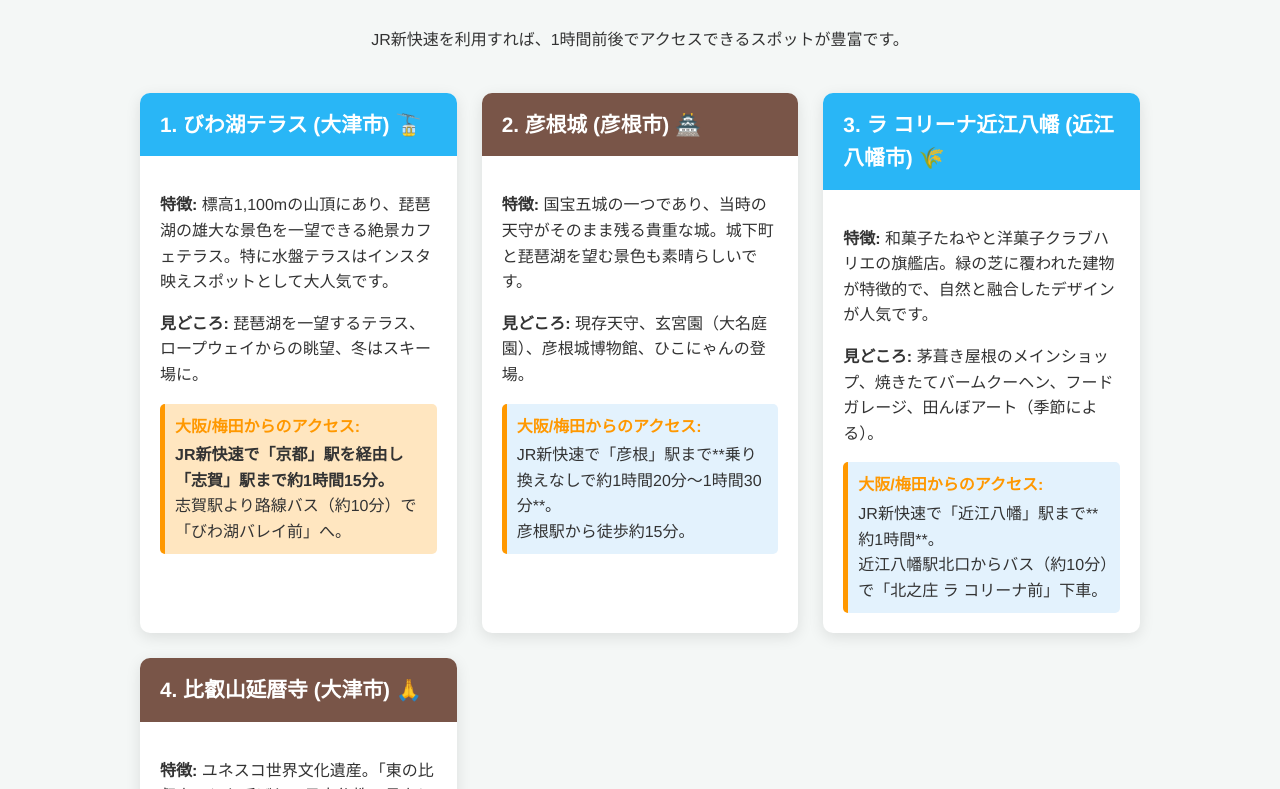
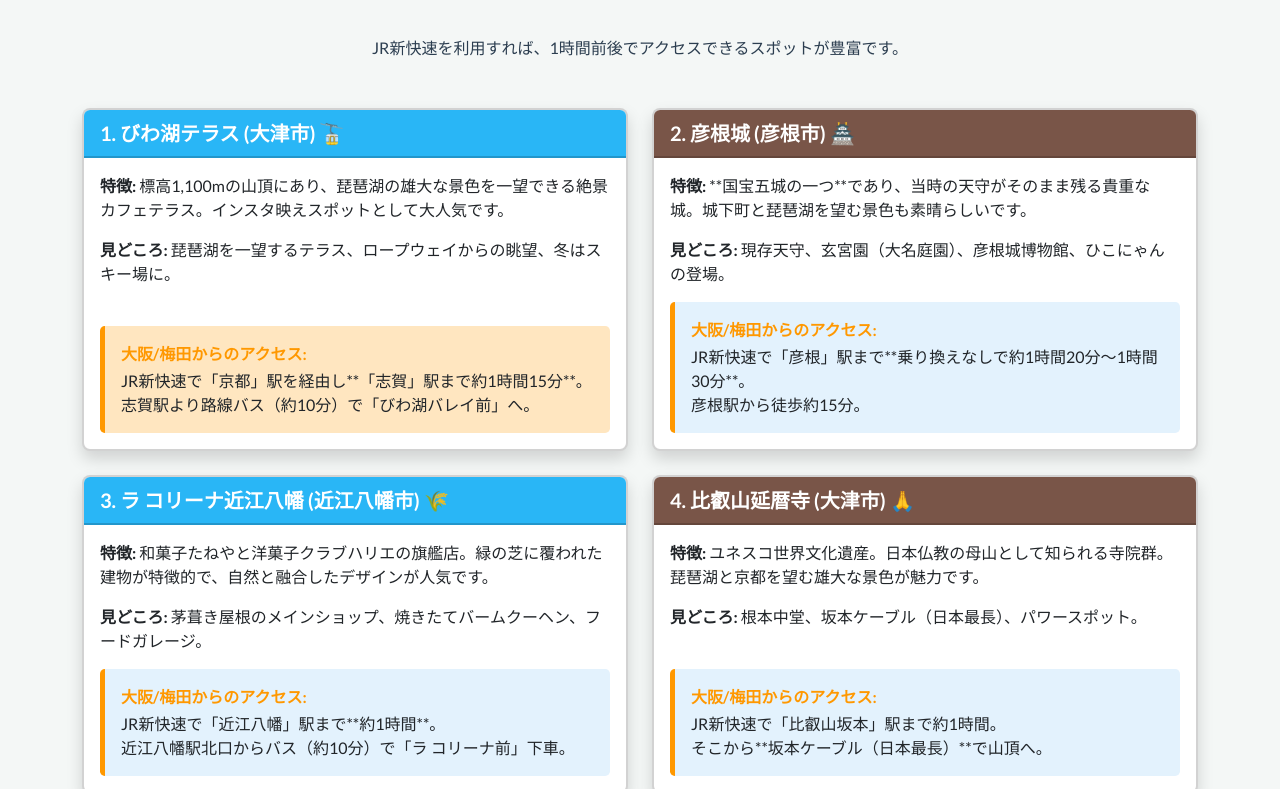
Before and after one commit to honoka-89/honoka-89.github.io, a plain HTML site: page shiga.html in a window 1280 px wide. Shown: the part 141-930 px from the top of the page. Drawn offline with nearby package versions, Linux system fonts and the light colour scheme; a script that the page names is missing.

Commit message:
滋賀のページをindexと同じ構造に

```diff
--- a/shiga.html
+++ b/shiga.html
@@ -3,100 +3,76 @@
 <head>
     <meta charset="UTF-8">
     <meta name="viewport" content="width=device-width, initial-scale=1.0">
-    <title>🌊 滋賀県 観光名所ガイド (大阪/梅田発)</title>
-    <link rel="stylesheet" href="style.css">
+    <title>🌊 滋賀県 観光名所ガイド</title>
+    <!-- <link href="https://cdn.jsdelivr.net/npm/bootstrap@5.3.0/dist/css/bootstrap.min.css" rel="stylesheet" integrity="sha384-9ndCyUaIbzAi2FUVXJi0CjmCapSmO7SnpJef0486qhLnuZ2cdeRhO02iuK6FUUVM" crossorigin="anonymous"> -->
+        <!-- Favicon-->
+        <link rel="icon" type="image/x-icon" href="assets/favicon.ico" />
+        <!-- Font Awesome icons (free version)-->
+        <script src="https://use.fontawesome.com/releases/v6.3.0/js/all.js" crossorigin="anonymous"></script>
+        <!-- Google fonts-->
+        <link href="https://fonts.googleapis.com/css?family=Montserrat:400,700" rel="stylesheet" type="text/css" />
+        <link href="https://fonts.googleapis.com/css?family=Lato:400,700,400italic,700italic" rel="stylesheet" type="text/css" />
+        <!-- Core theme CSS (includes Bootstrap)-->
+        <link href="css/styles.css" rel="stylesheet" />
+
     <style>
-        /* --- CSSコード --- */
+        /* --- カスタムCSS --- */
         :root {
-            --color-biwako: #29b6f6; /* 琵琶湖ブルー */
-            --color-history: #795548; /* 歴史ブラウン */
-            --color-text-dark: #333;
-            --color-background: #f4f7f6;
-            --color-card-bg: white;
-            --color-accent: #ff9800; /* アクセス強調オレンジ */
+            --bs-biwako: #29b6f6; /* 琵琶湖ブルー */
+            --bs-history: #795548; /* 歴史ブラウン */
+            --bs-accent: #ff9800; /* アクセス強調オレンジ */
         }
 
         body {
-            font-family: 'Helvetica Neue', Arial, sans-serif;
-            background-color: var(--color-background);
-            color: var(--color-text-dark);
-            line-height: 1.6;
-            padding: 20px;
+            background-color: #f4f7f6;
+            padding-top: 20px;
         }
 
-        .container {
-            width: 100%;
-            max-width: 1000px;
-            margin: 0 auto;
+        .custom-title {
+            color: var(--bs-biwako);
+            border-bottom: 3px solid var(--bs-biwako);
+            padding-bottom: 10px;
+            margin-bottom: 40px;
         }
 
-        h1 {
-            text-align: center;
-            color: var(--color-biwako);
-            margin-bottom: 30px;
-            font-size: 2.2em;
-            border-bottom: 3px solid var(--color-biwako);
-            padding-bottom: 10px;
+        /* カードヘッダーのカスタムカラー */
+        .card-header-biwako {
+            background-color: var(--bs-biwako);
+            color: white;
+            font-size: 1.25rem;
+            font-weight: bold;
         }
 
-        /* カードコンテナ */
-        .spot-grid {
-            display: grid;
-            grid-template-columns: repeat(auto-fit, minmax(300px, 1fr));
-            gap: 25px;
+        .card-header-history {
+            background-color: var(--bs-history);
+            color: white;
+            font-size: 1.25rem;
+            font-weight: bold;
         }
 
-        /* 個別カード */
-        .spot-card {
-            background-color: var(--color-card-bg);
-            border-radius: 10px;
-            box-shadow: 0 4px 15px rgba(0, 0, 0, 0.1);
-            overflow: hidden;
-            transition: transform 0.3s ease, box-shadow 0.3s ease;
-            display: flex;
-            flex-direction: column;
-        }
-
-        .spot-card:hover {
-            transform: translateY(-5px);
-            box-shadow: 0 8px 25px rgba(0, 0, 0, 0.15);
-        }
-
-        .card-header {
-            padding: 15px 20px;
-            color: white;
-            font-size: 1.3em;
-            font-weight: bold;
-            background-color: var(--color-biwako);
-        }
-
-        .spot-card:nth-child(2) .card-header,
-        .spot-card:nth-child(4) .card-header {
-            background-color: var(--color-history); /* 歴史スポットの色を変える */
-        }
-
-        .card-body {
-            padding: 20px;
-            flex-grow: 1;
-        }
-
+        /* アクセス情報ボックス */
         .access-info {
             background-color: #e3f2fd;
-            padding: 10px;
-            border-radius: 5px;
+            padding: 1rem;
+            border-radius: 0.3rem;
             margin-top: 15px;
-            border-left: 5px solid var(--color-accent);
+            border-left: 5px solid var(--bs-accent);
         }
 
         .access-info strong {
-            color: var(--color-accent);
+            color: var(--bs-accent);
             display: block;
             margin-bottom: 3px;
         }
 
-        .highlight-text {
-            color: var(--color-gold);
-            font-weight: bold;
+        /* カードのホバーエフェクト */
+        .card {
+            transition: transform 0.3s ease, box-shadow 0.3s ease;
+        }
+
+        .card:hover {
+            transform: translateY(-5px);
+            box-shadow: 0 0.5rem 1rem rgba(0, 0, 0, 0.15) !important;
         }
 
         /* JavaScriptによる強調アニメーション */
@@ -110,80 +86,86 @@
             animation: pulse-access 1.5s infinite alternate;
         }
 
-        /* モバイル対応 */
-        @media (max-width: 650px) {
-            .spot-grid {
-                grid-template-columns: 1fr;
-            }
-        }
     </style>
 </head>
 <body>
 
     <div class="container">
-        <a href="index.html">HOMEへ</a>
-        <h1>🏯 滋賀県 観光名所ガイド - 大阪/梅田から日帰りOK！</h1>
+        <div class="block mb-3">
+            <a class="btn btn-primary" href="index.html" role="button">HOME<i class="fa-solid fa-house ms-1"></i></a>
+        </div>
+        <h1 class="text-center custom-title">🏯 滋賀県 観光名所ガイド - 大阪/梅田から日帰りOK！</h1>
 
-        <p style="text-align: center; color: var(--color-text-dark); margin-bottom: 40px;">JR新快速を利用すれば、1時間前後でアクセスできるスポットが豊富です。</p>
+        <p class="text-center text-secondary mb-5">
+            JR新快速を利用すれば、1時間前後でアクセスできるスポットが豊富です。
+        </p>
 
-        <div class="spot-grid">
+        <div class="row row-cols-1 row-cols-md-2 row-cols-lg-2 g-4">
 
-            <div class="spot-card" data-spot="biwako-terrace">
-                <div class="card-header">
+            <div class="col">
+                <div class="card shadow h-100">
+                    <div class="card-header card-header-biwako">
                         1. びわ湖テラス (大津市) 🚡
                     </div>
-                <div class="card-body">
-                    <p><strong>特徴:</strong> 標高1,100mの山頂にあり、琵琶湖の雄大な景色を一望できる絶景カフェテラス。特に水盤テラスはインスタ映えスポットとして大人気です。</p>
-                    <p><strong>見どころ:</strong> 琵琶湖を一望するテラス、ロープウェイからの眺望、冬はスキー場に。</p>
-                    <div class="access-info" id="access-terrace">
+                    <div class="card-body d-flex flex-column">
+                        <p class="card-text"><strong>特徴:</strong> 標高1,100mの山頂にあり、琵琶湖の雄大な景色を一望できる絶景カフェテラス。インスタ映えスポットとして大人気です。</p>
+                        <p class="card-text"><strong>見どころ:</strong> 琵琶湖を一望するテラス、ロープウェイからの眺望、冬はスキー場に。</p>
+                        <div class="access-info mt-auto" id="access-terrace">
                             <strong>大阪/梅田からのアクセス:</strong>
-                        <span class="highlight-text">JR新快速で「京都」駅を経由し「志賀」駅まで約1時間15分。</span><br>
+                            JR新快速で「京都」駅を経由し**「志賀」駅まで約1時間15分**。<br>
                             志賀駅より路線バス（約10分）で「びわ湖バレイ前」へ。
                         </div>
                     </div>
                 </div>
+            </div>
 
-            <div class="spot-card" data-spot="hikone-jo">
-                <div class="card-header">
+            <div class="col">
+                <div class="card shadow h-100">
+                    <div class="card-header card-header-history">
                         2. 彦根城 (彦根市) 🏯
                     </div>
-                <div class="card-body">
-                    <p><strong>特徴:</strong> 国宝五城の一つであり、当時の天守がそのまま残る貴重な城。城下町と琵琶湖を望む景色も素晴らしいです。</p>
-                    <p><strong>見どころ:</strong> 現存天守、玄宮園（大名庭園）、彦根城博物館、ひこにゃんの登場。</p>
-                    <div class="access-info">
+                    <div class="card-body d-flex flex-column">
+                        <p class="card-text"><strong>特徴:</strong> **国宝五城の一つ**であり、当時の天守がそのまま残る貴重な城。城下町と琵琶湖を望む景色も素晴らしいです。</p>
+                        <p class="card-text"><strong>見どころ:</strong> 現存天守、玄宮園（大名庭園）、彦根城博物館、ひこにゃんの登場。</p>
+                        <div class="access-info mt-auto">
                             <strong>大阪/梅田からのアクセス:</strong>
                             JR新快速で「彦根」駅まで**乗り換えなしで約1時間20分〜1時間30分**。<br>
                             彦根駅から徒歩約15分。
                         </div>
                     </div>
                 </div>
+            </div>
 
-            <div class="spot-card" data-spot="la-collina">
-                <div class="card-header">
+            <div class="col">
+                <div class="card shadow h-100">
+                    <div class="card-header card-header-biwako">
                         3. ラ コリーナ近江八幡 (近江八幡市) 🌾
                     </div>
-                <div class="card-body">
-                    <p><strong>特徴:</strong> 和菓子たねやと洋菓子クラブハリエの旗艦店。緑の芝に覆われた建物が特徴的で、自然と融合したデザインが人気です。</p>
-                    <p><strong>見どころ:</strong> 茅葺き屋根のメインショップ、焼きたてバームクーヘン、フードガレージ、田んぼアート（季節による）。</p>
-                    <div class="access-info">
+                    <div class="card-body d-flex flex-column">
+                        <p class="card-text"><strong>特徴:</strong> 和菓子たねやと洋菓子クラブハリエの旗艦店。緑の芝に覆われた建物が特徴的で、自然と融合したデザインが人気です。</p>
+                        <p class="card-text"><strong>見どころ:</strong> 茅葺き屋根のメインショップ、焼きたてバームクーヘン、フードガレージ。</p>
+                        <div class="access-info mt-auto">
                             <strong>大阪/梅田からのアクセス:</strong>
                             JR新快速で「近江八幡」駅まで**約1時間**。<br>
-                        近江八幡駅北口からバス（約10分）で「北之庄 ラ コリーナ前」下車。
+                            近江八幡駅北口からバス（約10分）で「ラ コリーナ前」下車。
+                        </div>
                     </div>
                 </div>
             </div>
 
-            <div class="spot-card" data-spot="enryakuji">
-                <div class="card-header">
+            <div class="col">
+                <div class="card shadow h-100">
+                    <div class="card-header card-header-history">
                         4. 比叡山延暦寺 (大津市) 🙏
                     </div>
-                <div class="card-body">
-                    <p><strong>特徴:</strong> ユネスコ世界文化遺産。「東の比叡山」とも呼ばれ、日本仏教の母山として知られる寺院群。大津と京都にまたがる広大な敷地です。</p>
-                    <p><strong>見どころ:</strong> 根本中堂（改修中あり）、琵琶湖を望む雄大な景色、パワースポット。</p>
-                    <div class="access-info">
+                    <div class="card-body d-flex flex-column">
+                        <p class="card-text"><strong>特徴:</strong> ユネスコ世界文化遺産。日本仏教の母山として知られる寺院群。琵琶湖と京都を望む雄大な景色が魅力です。</p>
+                        <p class="card-text"><strong>見どころ:</strong> 根本中堂、坂本ケーブル（日本最長）、パワースポット。</p>
+                        <div class="access-info mt-auto">
                             <strong>大阪/梅田からのアクセス:</strong>
                             JR新快速で「比叡山坂本」駅まで約1時間。<br>
                             そこから**坂本ケーブル（日本最長）**で山頂へ。
+                        </div>
                     </div>
                 </div>
             </div>
@@ -191,17 +173,15 @@
         </div>
     </div>
 
-    <footer>
-        <p>&copy; 2025 H.K. All Rights Reserved.</p>
-    </footer>
+    <script src="https://cdn.jsdelivr.net/npm/bootstrap@5.3.0/dist/js/bootstrap.bundle.min.js" integrity="sha384-geWF76RCwLtnZ8qwWowPQNguL3RmwHVBC9FhGdlKrxdi3iI/p/4+o3x5k/zB4D0Q" crossorigin="anonymous"></script>
 
     <script>
         document.addEventListener('DOMContentLoaded', function() {
-            // JavaScriptでアクセスの良さを強調するアニメーションを適用
+            // びわ湖テラスのアクセス情報を強調するアニメーション
             const accessElement = document.getElementById('access-terrace');
 
             if (accessElement) {
-                // 3秒後にアニメーション開始（ユーザーが内容を読む時間を与える）
+                // 3秒後にアニメーション開始
                 setTimeout(() => {
                     accessElement.classList.add('animate-access');
                 }, 3000);
@@ -211,16 +191,6 @@
                     accessElement.classList.remove('animate-access');
                 }, 9000);
             }
-
-            // カードにマウスオーバー（タッチ）した時の視覚的なフィードバック
-            document.querySelectorAll('.spot-card').forEach(card => {
-                card.addEventListener('mouseenter', () => {
-                    card.style.boxShadow = '0 10px 30px rgba(0, 0, 0, 0.2)';
-                });
-                card.addEventListener('mouseleave', () => {
-                    card.style.boxShadow = '0 4px 15px rgba(0, 0, 0, 0.1)';
-                });
-            });
         });
     </script>
 </body>
```
Lines whose indentation alone changed are shown as unchanged.
